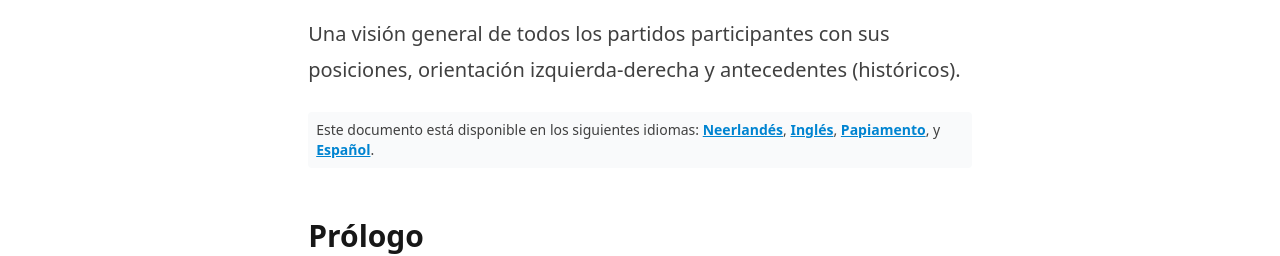
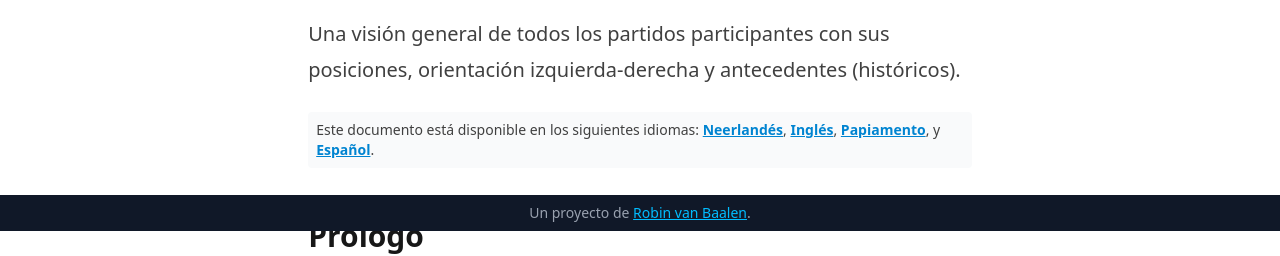
Before and after one commit to rvanbaalen/curacao-election-2025, a website built with Vite: page es/index.html in a window 1280 px wide. Shown: the part 569-825 px from the top of the page. Built offline with nearby package versions, Linux system fonts and the light colour scheme.

Commit message:
feat: add persistent footer linking back to robinvanbaalen.nl
Adds a fixed footer with author attribution and dofollow link
to robinvanbaalen.nl across all 4 language versions (NL, EN, ES, PA).

```diff
--- a/en/index.html
+++ b/en/index.html
@@ -458,5 +458,8 @@
         </ul>
     </div>
 </div>
+<footer class="fixed bottom-0 left-0 w-full bg-gray-900 text-gray-400 text-center text-sm py-2 z-40">
+    A project by <a href="https://robinvanbaalen.nl" class="text-sky-400 hover:text-sky-300 underline" rel="author">Robin van Baalen</a>.
+</footer>
 </body>
 </html>
--- a/es/index.html
+++ b/es/index.html
@@ -444,5 +444,8 @@
         </ul>
     </div>
 </div>
+<footer class="fixed bottom-0 left-0 w-full bg-gray-900 text-gray-400 text-center text-sm py-2 z-40">
+    Un proyecto de <a href="https://robinvanbaalen.nl" class="text-sky-400 hover:text-sky-300 underline" rel="author">Robin van Baalen</a>.
+</footer>
 </body>
 </html>
--- a/index.html
+++ b/index.html
@@ -832,5 +832,8 @@
         </ul>
     </div>
 </div>
+<footer class="fixed bottom-0 left-0 w-full bg-gray-900 text-gray-400 text-center text-sm py-2 z-40">
+    Een project van <a href="https://robinvanbaalen.nl" class="text-sky-400 hover:text-sky-300 underline" rel="author">Robin van Baalen</a>.
+</footer>
 </body>
 </html>
--- a/pa/index.html
+++ b/pa/index.html
@@ -444,5 +444,8 @@
         </ul>
     </div>
 </div>
+<footer class="fixed bottom-0 left-0 w-full bg-gray-900 text-gray-400 text-center text-sm py-2 z-40">
+    Un proyekto di <a href="https://robinvanbaalen.nl" class="text-sky-400 hover:text-sky-300 underline" rel="author">Robin van Baalen</a>.
+</footer>
 </body>
 </html>
```
